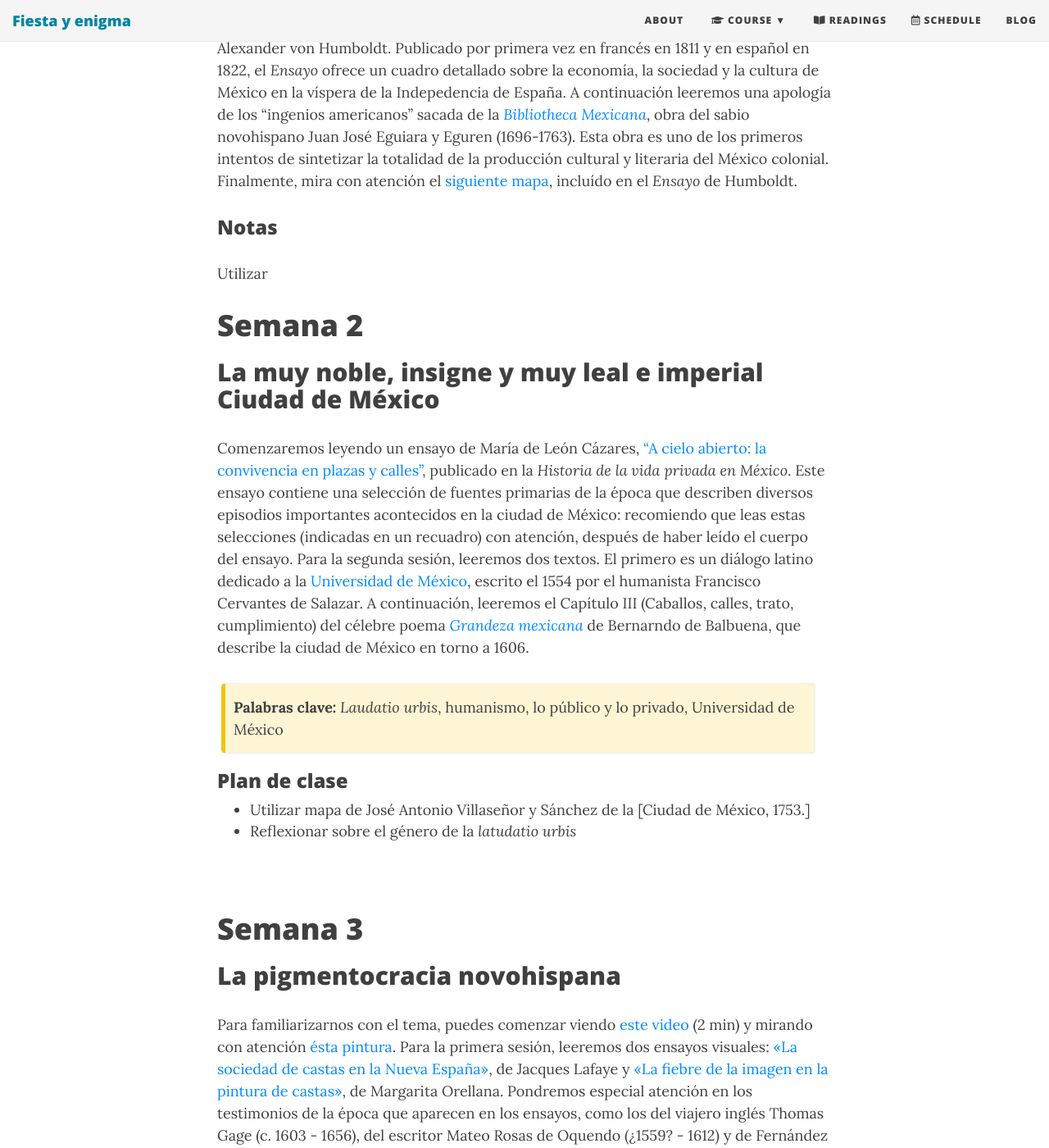
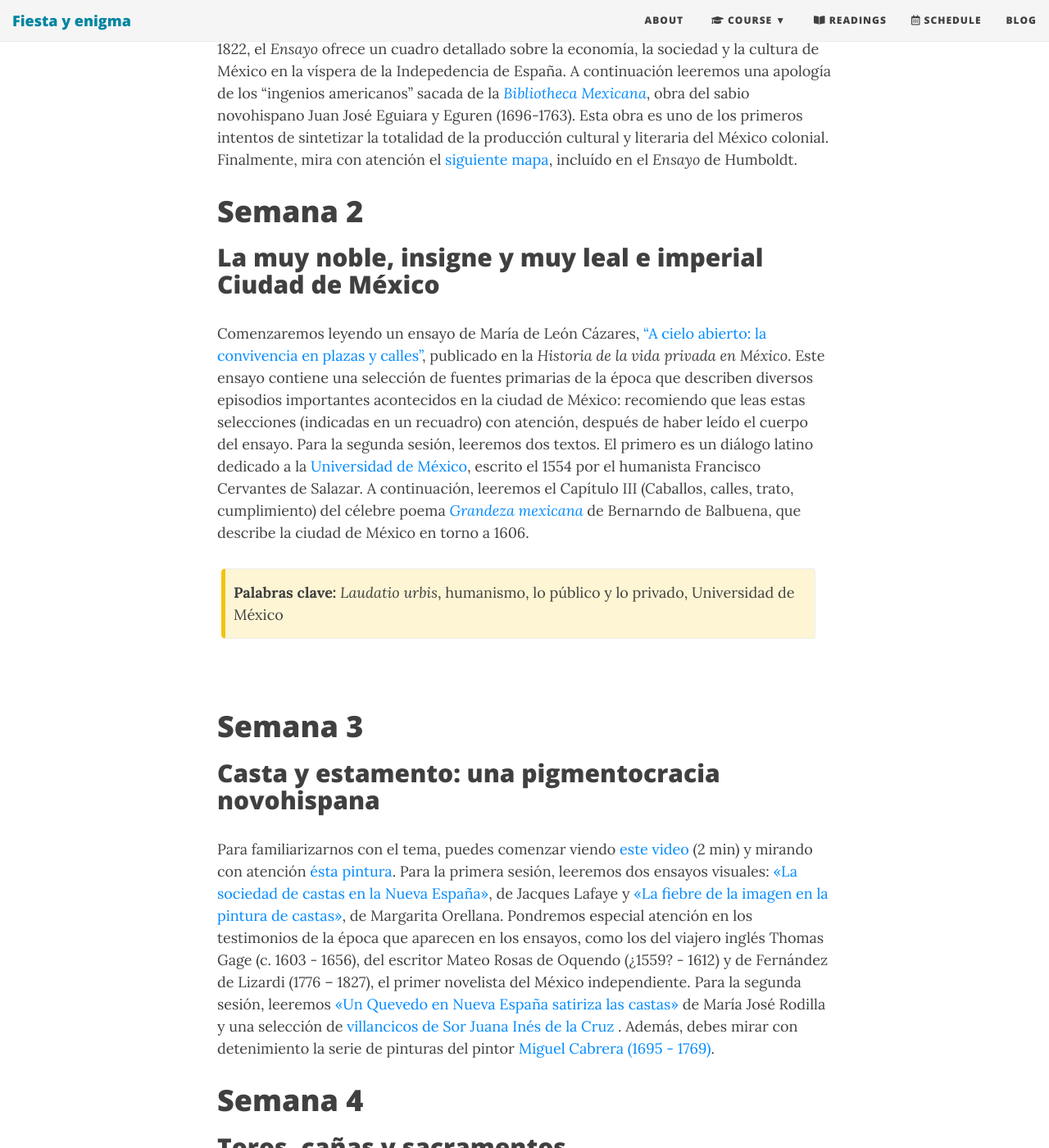
Before and after one commit to Hipomenes/novohispana, a Jekyll site: the page built from syllabus.md, in a window 1280 px wide and 1400 px high, scrolled down 1700 px. Shown: the whole window at 82% size. Built offline with Jekyll 4.4.1, drawn with Linux system fonts in a browser that asks for light colours; nearby versions of some CDN libraries; some of the changed text lies outside the part shown.

Commit message:
Update syllabus.md

```diff
--- a/syllabus.md
+++ b/syllabus.md
@@ -21,10 +21,6 @@ bigimg: /img/4partes.jpg
 
 Comenzamos el curso con dos lecturas que ofrecen miradas de conjunto sobre el virreinato de la Nueva España (1519-1821) en sus últimos años. La primera es una selección del [*Ensayo político sobre el reino de la Nueva España*]() del científico y explorador prusiano Alexander von Humboldt. Publicado por primera vez en francés en 1811 y en español en 1822, el *Ensayo* ofrece un cuadro detallado sobre la economía, la sociedad y la cultura de México en la víspera de la Indepedencia de España. A continuación leeremos una apología de los "ingenios americanos" sacada de la [*Bibliotheca Mexicana*](), obra del sabio novohispano Juan José Eguiara y Eguren (1696-1763). Esta obra es uno de los primeros intentos de sintetizar la totalidad de la producción cultural y literaria del México colonial. Finalmente, mira con atención el [siguiente mapa](https://upload.wikimedia.org/wikipedia/commons/6/60/1811_Humboldt_Map_of_Mexico%2C_Texas%2C_Louisiana%2C_and_Florida_-_Geographicus_-_Mexique-humboldt-1811.jpg), incluído en el *Ensayo* de Humboldt.
 
-### Notas
-
-Utilizar
-
 # Semana 2
 
 ## La muy noble, insigne y muy leal e imperial Ciudad de México
@@ -34,16 +30,11 @@ Comenzaremos leyendo un ensayo de María de León Cázares, ["A cielo abierto: l
 {: .box-warning}
 **Palabras clave:** *Laudatio urbis*, humanismo, lo público y lo privado, Universidad de México
 
-### Plan de clase
-
-- Utilizar mapa de José Antonio Villaseñor y Sánchez de la [Ciudad de México, 1753.]
-- Reflexionar sobre el género de la *latudatio urbis*
-
 <br>
 
 # Semana 3
 
-## La pigmentocracia novohispana
+## Casta y estamento: una pigmentocracia novohispana
 
 Para familiarizarnos con el tema, puedes comenzar viendo [este video](https://youtu.be/yk6fAcqfvEk) (2 min) y mirando con atención [ésta pintura](https://drive.google.com/file/d/1vqXNRs7civ64zqYK4JRD3ivgxRNVKNeX/view?usp=sharing). Para la primera sesión, leeremos dos ensayos visuales: [«La sociedad de castas en la Nueva España»](http://ezproxy.bu.edu/login?url=https://www.jstor.org/stable/24326827), de Jacques Lafaye y [«La fiebre de la imagen en la pintura de castas»](http://ezproxy.bu.edu/login?url=https://www.jstor.org/stable/24326830), de Margarita Orellana.
 Pondremos especial atención en los testimonios de la época que aparecen en los ensayos, como los del viajero inglés Thomas Gage (c. 1603 - 1656), del escritor Mateo Rosas de Oquendo (¿1559? - 1612) y de Fernández de Lizardi (1776 – 1827), el primer novelista del México independiente.
@@ -65,10 +56,6 @@ Esta semana ahondaremos en el sentido antropológico y social de la fiesta novoh
 ## "No hizo cosa igual con ninguna otra nación"
 
 Esta semana estudiaremos uno de los fenómenos más característicos de la vida cultural de la Nueva España, y cuyas consecuencias llegan hasta el día de hoy: el guadalupanismo. Para ello, leeremos  de los textos fundacionales del culto guadalupano, centrado en la veneración de una imagen pretendidamente milagrosa, así como una selección de obras literarias de tema guadalupano. Para la primera sesión, leeremos algunos capítulos de [*La estrella del Norte de Mexico*](), publicada por el historiador jesuita Francisco de Florencia en 1688 (analizaremos también la [imagen](https://archive.org/details/laestrelladeelno00flor/page/n6/mode/1up) y la [portada de la edición origina](https://archive.org/details/laestrelladeelno00flor/page/n8/mode/1up)). En la segunda sesión tornamos nuestra atención a la poesía. Leeremos dos cálebres sonetos guadalupanos de Luis Sandoval de Zapata y Sor Juana Inés de la Cruz, así como una selección de [*La octava maravilla*]() de Francisco de Castro.
-
-## Plan de clase
-
-- Octava maravilla, Vejamen, Primer Romance, Segundo Romance, Canto 1, i-xviiy canto III, i-xxxii.
 
 
 # Semana 6
```
